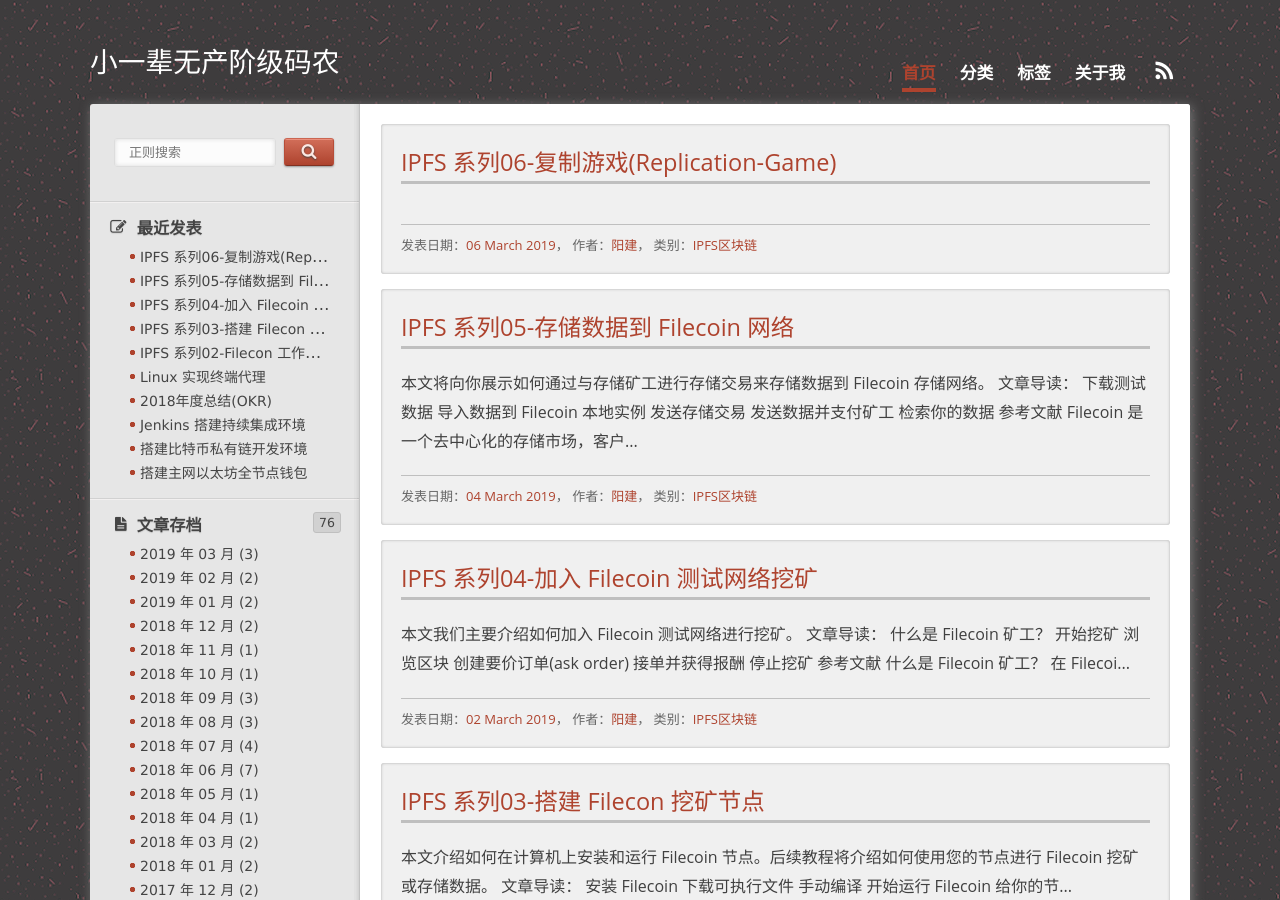
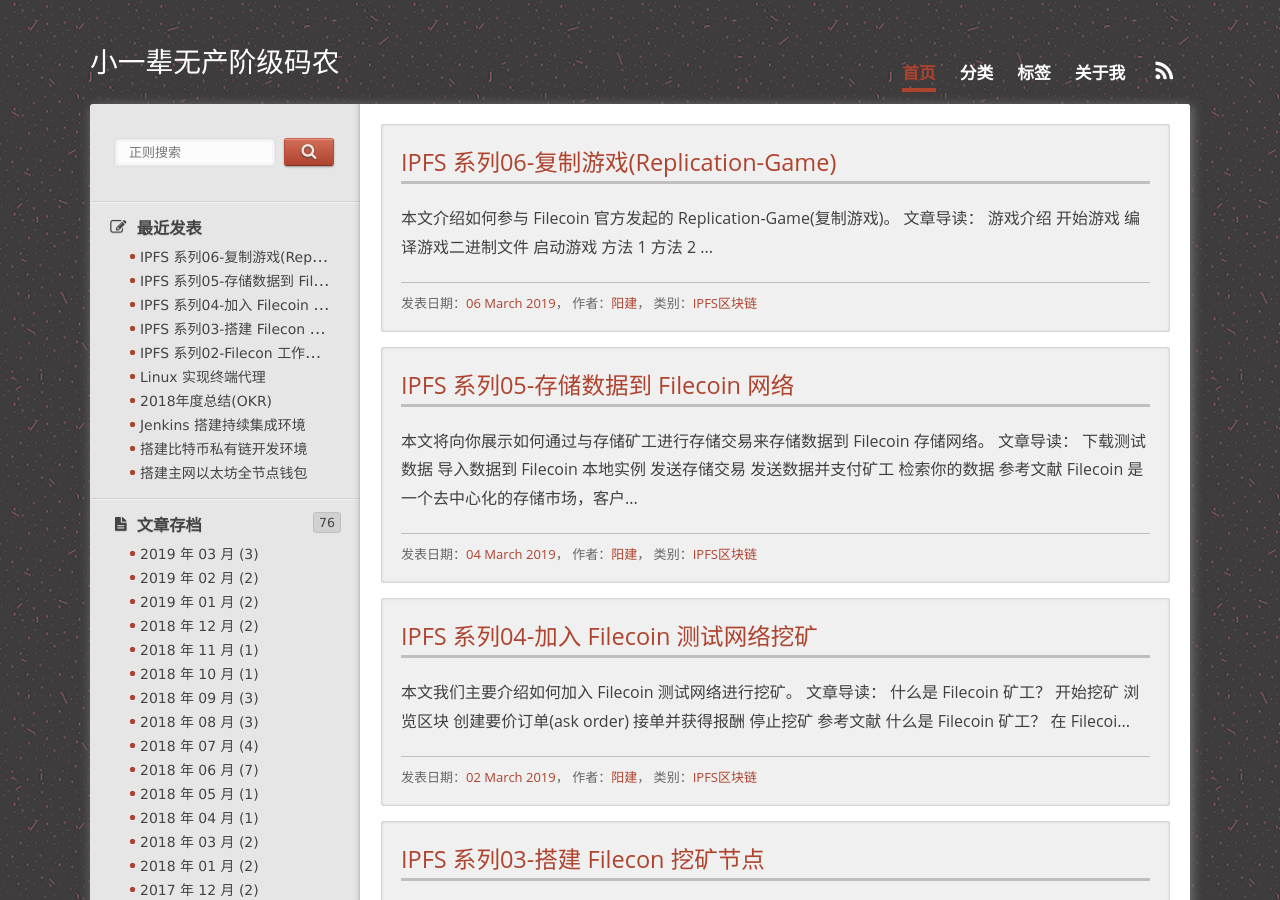
Before and after one commit to FunctFan/blog, a Jekyll site: the page built from index.html, in a window 1280 px wide and 900 px high. Built offline with Jekyll 4.4.1, drawn with Linux system fonts in a browser that asks for light colours; the list of posts is cut into pages by our own code.

Commit message:
update blog 'replication-game.md'

```diff
--- a/_posts/2019/03/2019-03-06-filecoin-replication-game.md
+++ b/_posts/2019/03/2019-03-06-filecoin-replication-game.md
@@ -11,3 +11,37 @@ permalink: /20190606/filecoin-replication-game.html
 keyword: 复制游戏, Filecoin, IPFS, 复制证明
 desc: Filecoin 复制证明游戏
 ---
+
+本文介绍如何参与 Filecoin 官方发起的 Replication-Game(复制游戏)。
+
+
+文章导读：
+
+* TOC
+{:toc}
+
+
+# 游戏介绍
+
+# 开始游戏
+
+## 编译游戏二进制文件
+
+
+## 启动游戏
+有两种方式开始复制游戏。
+
+### 方法 1
+
+### 方法 2
+
+## 查看游戏排行榜
+
+# 搭建复制游戏服务端
+
+<img class="img-view" data-src="http://blog.img.r9it.com/image-219c3cc8aa7ccb60f5fede054a7c1b4b.png" src="/images/1px.png" />
+
+
+<img class="img-view" data-src="http://blog.img.r9it.com/image-a443577e637e9febd53d7028fb9a3d0e.png" src="/images/1px.png" />
+
+<img class="img-view" data-src="http://blog.img.r9it.com/image-5d364dbfdebb2ca541d181d9aee195a0.png" src="/images/1px.png" />
```
